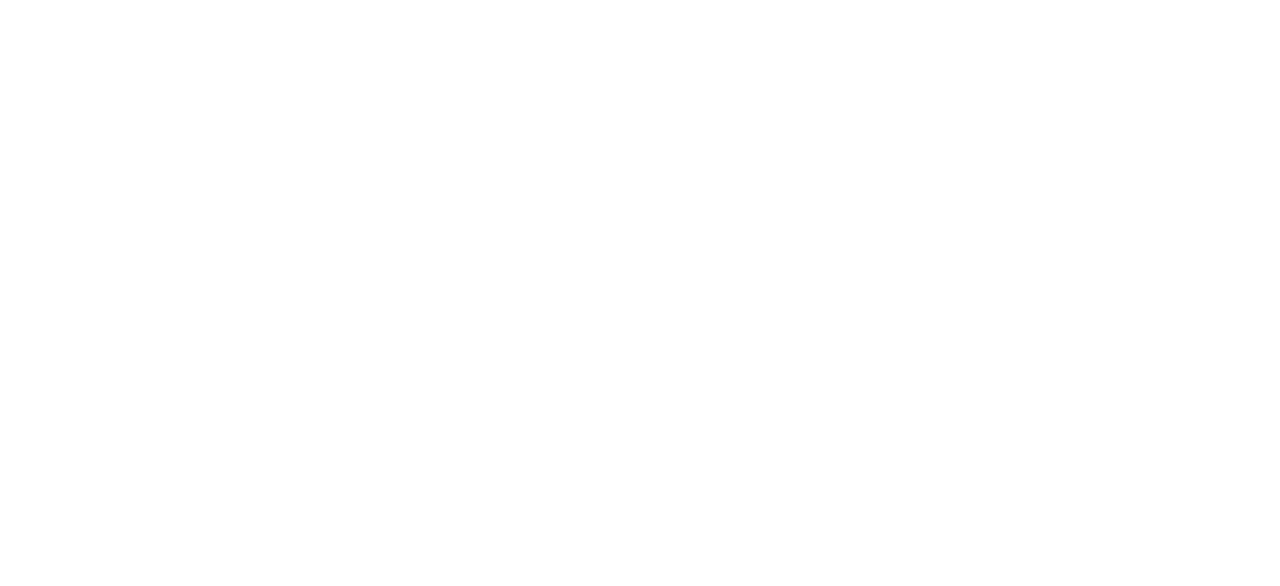
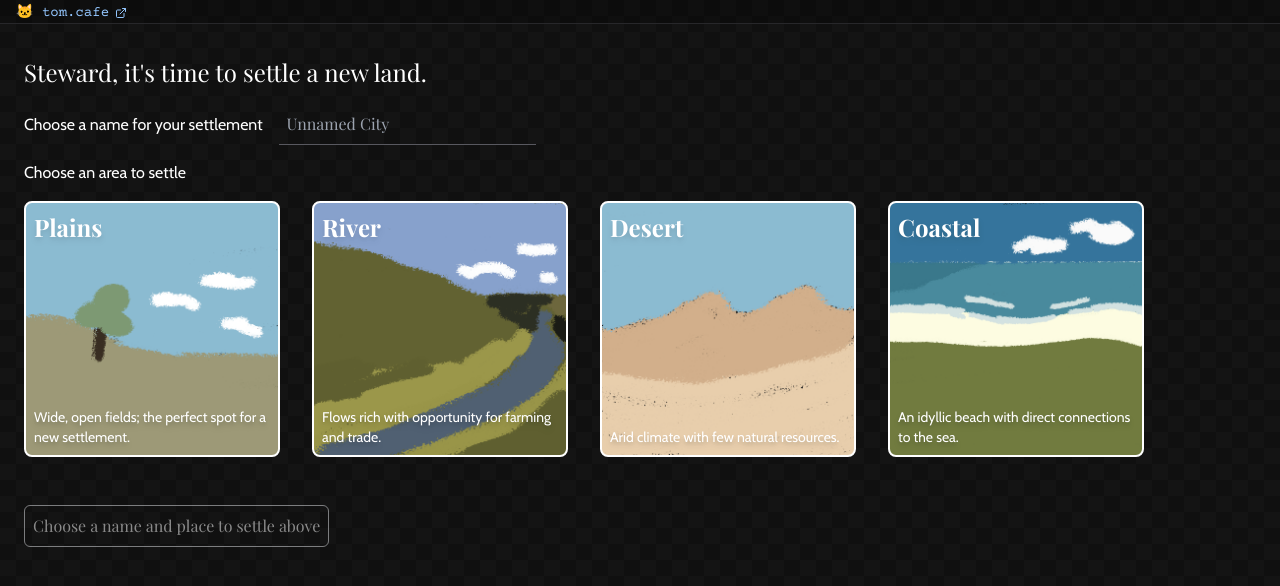
Before and after one commit to jowsey/kingdom, a SvelteKit app: page /settle in a window 1280 px wide. Before the commit this address had no page. Shown: the top 586 px of the page. Built offline with nearby package versions, Linux system fonts and the light colour scheme; a web font is replaced by a local one.

Commit message:
onboarding polish & remove ssr
pre-rendering would be great but there's just so much localStorage state everywhere that so much of it gets replaced anyway - moved background to raw html and shaved another 40 bytes off it, should hopefully make up for the slightly longer load

```diff
--- a/package.json
+++ b/package.json
@@ -25,7 +25,7 @@
 		"prettier": "^3.4.2",
 		"prettier-plugin-svelte": "^3.2.6",
 		"prettier-plugin-tailwindcss": "^0.6.9",
-		"svelte": "^5.7.1",
+		"svelte": "^5.8.0",
 		"svelte-check": "^4.1.1",
 		"tailwindcss": "^3.4.16",
 		"typescript": "^5.0.0",
--- a/src/app.html
+++ b/src/app.html
@@ -11,10 +11,11 @@
 		<link href="https://fonts.googleapis.com/css2?family=Cabin:ital,wght@0,400..700;1,400..700&display=swap" rel="stylesheet" />
 		<link href="https://fonts.googleapis.com/css2?family=Courier+Prime:ital,wght@0,400;0,700;1,400;1,700&display=swap" rel="stylesheet" />
 		<title>kingdom</title>
+		<meta name="description" content="An incremental city-builder game" />
 
 		%sveltekit.head%
 	</head>
-	<body data-sveltekit-preload-data="hover">
+	<body data-sveltekit-preload-data="hover" style="background: url('/Tile32.webp');">
 		<div style="display: contents">%sveltekit.body%</div>
 	</body>
 </html>
--- a/src/lib/components/TopBar.svelte
+++ b/src/lib/components/TopBar.svelte
@@ -1,6 +1,5 @@
 <script lang="ts">
 	import { ExternalLink } from 'lucide-svelte';
-	import { browser } from '$app/environment';
 	import { game } from '$lib/game/Game.svelte';
 	import { tick } from 'svelte';
 
@@ -59,8 +58,7 @@
 		scrollingTextElement.style.transform = 'translateX(-100%)';
 	};
 
-	if (browser) {
-		let visitCount = parseInt(localStorage.getItem('visitCount') ?? '1');
+	const visitCount = parseInt(localStorage.getItem('visitCount') ?? '1');
 
 	scrollingText =
 		visitCount === 1
@@ -78,9 +76,8 @@
 								: visitCount === 50
 									? 'welcome ba- hey, guess what! 50th time back! nice!'
 									: visitCount === 100
-											? 'dude i just ran the numbers and this is your 100th time back               please go outside               cheers though'
+										? 'dude i just ran the numbers and this is your 100th time back         please go outside               cheers though'
 										: 'welcome back!';
-	}
 
 	$effect(() => {
 		if (game.Settings.enableScrollingText) {
@@ -107,10 +104,10 @@
 		</p>
 
 		<div
-			aria-disabled={!game.Settings.enableScrollingText}
+			aria-disabled={!game.Settings.enableScrollingText || !game.HasSettled}
 			class="col-span-2 col-end-7 flex items-center overflow-hidden border-x border-zinc-800 pt-0.5 transition-all aria-disabled:border-x-transparent lg:col-span-1"
 		>
-			{#if game.Settings.enableScrollingText}
+			{#if game.Settings.enableScrollingText && game.HasSettled}
 				<p
 					class="w-fit whitespace-pre pl-[100%] pr-64 font-mono text-xs opacity-50 transition-transform ease-linear"
 					bind:this={scrollingTextElement}
@@ -118,7 +115,7 @@
 				>
 					{scrollingText}
 				</p>
-			{:else}
+			{:else if game.HasSettled}
 				<p class="w-full text-right font-mono text-xs opacity-50" aria-label="Sad emoticon">(┬┬﹏┬┬)</p>
 			{/if}
 		</div>
--- /dev/null
+++ b/src/routes/+layout.server.ts
@@ -0,0 +1 @@
+export const ssr = false;
--- a/src/routes/+layout.svelte
+++ b/src/routes/+layout.svelte
@@ -1,12 +1,12 @@
 <script lang="ts">
 	import '../app.css';
 	import { onMount } from 'svelte';
+	import { blur } from 'svelte/transition';
 	import { game } from '$lib/game/Game.svelte';
 	import { GetCityClass, GetNextThreshold, toTitleCase } from '$lib/util/Util';
 	import { Brain, Castle, Cog, Handshake, PersonStanding } from 'lucide-svelte';
 	import MenuItem from '$lib/components/MenuItem.svelte';
 	import TopBar from '$lib/components/TopBar.svelte';
-	import { browser } from '$app/environment';
 
 	let { children } = $props();
 
@@ -19,13 +19,6 @@
 	});
 
 	onMount(() => {
-		const pageAccessedViaReload = (window.performance.getEntriesByType('navigation')[0] as PerformanceNavigationTiming).type === 'reload';
-		if (!pageAccessedViaReload) {
-			let visitCount = parseInt(localStorage.getItem('visitCount') ?? '0');
-			visitCount++;
-			localStorage.setItem('visitCount', visitCount.toString());
-		}
-
 		if (game.HasSettled) {
 			game.RunLoop();
 		}
@@ -41,21 +34,24 @@
 </script>
 
 <svelte:head>
+	{#if game.HasSettled}
 		<title>kingdom: {game.City.name}</title>
+	{/if}
 </svelte:head>
 
-<div class="flex h-screen select-none flex-col bg-tile text-white" class:opacity-0={!browser}>
+<div class="flex h-screen select-none flex-col text-white">
 	<TopBar />
 
 	<!-- Page -->
 	<div class="flex flex-grow overflow-hidden">
 		<!-- Sidebar -->
+		{#if game.HasSettled}
 			<div
-			class:invisible={!game.HasSettled}
+				transition:blur
 				class="m-4 flex w-48 min-w-48 flex-col rounded-md border border-zinc-500/75 bg-gradient-to-tl from-zinc-700/25 to-zinc-800/25 px-3 py-4 backdrop-blur-sm"
 			>
 				<div class="flex items-baseline justify-between gap-x-2 px-1">
-				<a href="/" class="font-serif text-2xl transition-all hover:text-orange-300 active:translate-y-0.5">kingdom</a>
+					<p class="font-serif text-2xl">kingdom</p>
 					<p class="rounded-lg border border-zinc-600 px-2 text-xs" title={__COMMIT__}>
 						v{__VERSION__}
 					</p>
@@ -73,7 +69,7 @@
 
 				<hr class="mx-auto mb-2 w-1/2 border-t-zinc-500" />
 
-			<MenuItem route="/" label="Overview" icon={Castle} />
+				<MenuItem route="/" label="City" icon={Castle} />
 				<MenuItem route="/people" label="People" icon={PersonStanding} />
 				<MenuItem route="/council" label="Council" icon={Handshake} />
 				<MenuItem route="/technology" label="Technology" icon={Brain} />
@@ -84,8 +80,8 @@
 						<div class="mx-auto my-2 mt-1 h-1 w-5/6 overflow-hidden rounded-lg bg-gradient-to-r from-gray-900 via-sky-300 to-gray-900">
 							<div
 								class="h-full bg-transparent"
-							style="width:{game.Time.dayProgress * 100}%;box-shadow:0 0 0 9999px rgb(0,0,0,{Math.min(game.Time.dayProgress * 2, 1) *
-								0.5});"
+								style:width="{game.Time.dayProgress * 100}%"
+								style:box-shadow="0 0 0 9999px rgb(0,0,0,{Math.min(game.Time.dayProgress * 2, 1) * 0.5})"
 							></div>
 						</div>
 
@@ -101,6 +97,7 @@
 					<MenuItem route="/options" label="Options" icon={Cog} />
 				</div>
 			</div>
+		{/if}
 
 		<!-- Page content -->
 		<div class="h-full flex-grow overflow-y-auto px-6 py-8">
--- /dev/null
+++ b/src/routes/+layout.ts
@@ -0,0 +1,14 @@
+import type { LayoutLoad } from './$types';
+import { goto } from '$app/navigation';
+
+export const load: LayoutLoad = async ({ url }) => {
+	if (url.pathname != '/settle' && !localStorage.getItem('state')) {
+		return goto('/settle');
+	}
+
+	const pageAccessedViaReload = (window.performance.getEntriesByType('navigation')[0] as PerformanceNavigationTiming).type === 'reload';
+	if (!pageAccessedViaReload) {
+		let visitCount = parseInt(localStorage.getItem('visitCount') ?? '0');
+		localStorage.setItem('visitCount', (++visitCount).toString());
+	}
+};
--- a/src/routes/options/+page.svelte
+++ b/src/routes/options/+page.svelte
@@ -6,7 +6,6 @@
 	import OptionsCategory from '$lib/components/options/OptionsCategory.svelte';
 	import StyledInput from '$lib/components/options/StyledInput.svelte';
 	import AutoDualColumn from '$lib/components/options/AutoDualColumn.svelte';
-	import { browser } from '$app/environment';
 
 	let acceptedDebugModeWarning: boolean = $state(game.Settings.debugMode);
 
@@ -23,10 +22,7 @@
 			game.City.name = Game.Defaults.City.name;
 		}
 
-		// why on earth does onDestroy run on the server and NONE of the other lifecycle methods
-		if (browser) {
-			game.SaveState();
-		}
+		game.SaveState();
 	});
 </script>
 
--- /dev/null
+++ b/src/routes/settle/+page.svelte
@@ -0,0 +1,97 @@
+<script lang="ts">
+	import { game } from '$lib/game/Game.svelte';
+	import AutoDualColumn from '$lib/components/options/AutoDualColumn.svelte';
+	import StyledInput from '$lib/components/options/StyledInput.svelte';
+	import dayjs from 'dayjs';
+	import { goto } from '$app/navigation';
+
+	const areas = [
+		{
+			name: 'Plains',
+			image: '/Plains.png',
+			description: 'Wide, open fields; the perfect spot for a new settlement.',
+			inText: 'in the Plains'
+		},
+		{
+			name: 'River',
+			image: '/River.png',
+			description: 'Flows rich with opportunity for farming and trade.',
+			inText: 'on the River'
+		},
+		{
+			name: 'Desert',
+			image: '/Desert.png',
+			description: 'Arid climate with few natural resources.',
+			inText: 'in the Desert'
+		},
+		{
+			name: 'Coastal',
+			image: '/Coastal.png',
+			description: 'An idyllic beach with direct connections to the sea.',
+			inText: 'on the Coast'
+		}
+	];
+
+	let cityName = $state('');
+	let selectedArea = $state(-1);
+	let readyToBegin = $derived(cityName.length > 0 && selectedArea >= 0);
+</script>
+
+<p class="font-serif text-2xl">Steward, it's time to settle a new land.</p>
+
+<div class="my-4 max-w-lg">
+	<AutoDualColumn>
+		<StyledInput
+			id="cityName"
+			label="Choose a name for your settlement"
+			type="text"
+			placeholder="Unnamed City"
+			bind:value={cityName}
+			onfocusout={() => (cityName = cityName.trim())}
+		/>
+	</AutoDualColumn>
+</div>
+
+<p>Choose an area to settle</p>
+<div class="my-4 flex w-full flex-wrap gap-8">
+	{#each areas as area, i}
+		<button
+			class:saturate-50={selectedArea !== i}
+			class:shadow-xl={selectedArea === i}
+			class:scale-105={selectedArea === i}
+			onclick={() => (selectedArea = i)}
+			style="background-image: url('{area.image}')"
+			title={`${area.name}\n${area.description}`}
+			class="flex aspect-square h-56 rounded-lg border-2 border-white bg-contain text-left text-sm transition-all hover:scale-110 lg:h-64"
+		>
+			<span class="flex h-full flex-col justify-between p-2 drop-shadow-md">
+				<span class="font-serif text-2xl font-bold">{area.name}</span>
+				<br />
+				<span class="drop-shadow-md">{area.description}</span>
+			</span>
+		</button>
+	{/each}
+</div>
+
+<button
+	disabled={!readyToBegin}
+	class:opacity-50={!readyToBegin}
+	class="mt-8 rounded-md border p-2 font-serif transition-all hover:-translate-y-0.5 hover:shadow-lg"
+	onclick={() => {
+		goto('/');
+
+		game.City.name = cityName;
+		game.City.area = selectedArea;
+		game.Time.date = dayjs().year(1).month(0).date(1);
+		game.Settings.enableSaving = true;
+
+		game.SaveState();
+		game.RunLoop();
+	}}
+>
+	{#if readyToBegin}
+		Form the settlement of {cityName} {areas[selectedArea].inText}
+	{:else}
+		Choose a name and place to settle above
+	{/if}
+</button>
--- /dev/null
+++ b/src/routes/settle/+page.ts
@@ -0,0 +1,8 @@
+import { goto } from '$app/navigation';
+import type { PageLoad } from './$types';
+
+export const load: PageLoad = () => {
+	if (localStorage.getItem('state')) {
+		return goto('/');
+	}
+};
--- a/tailwind.config.ts
+++ b/tailwind.config.ts
@@ -9,11 +9,6 @@ export default {
 				serif: ['Playfair Display', 'serif'],
 				sans: ['Cabin', 'sans-serif'],
 				mono: ['Courier Prime', 'monospace']
-			},
-			backgroundImage: () => {
-				return {
-					tile: "url('/Tile32.png')"
-				};
 			}
 		}
 	},
```
Also changed, not shown: src/lib/game/Game.svelte.ts (+1 -9 lines), src/routes/+page.svelte (+1 -91 lines), static/Tile32.webp (added), 1 other file (tests, documents, lock files or other folders). Lines whose indentation alone changed are shown as unchanged.
